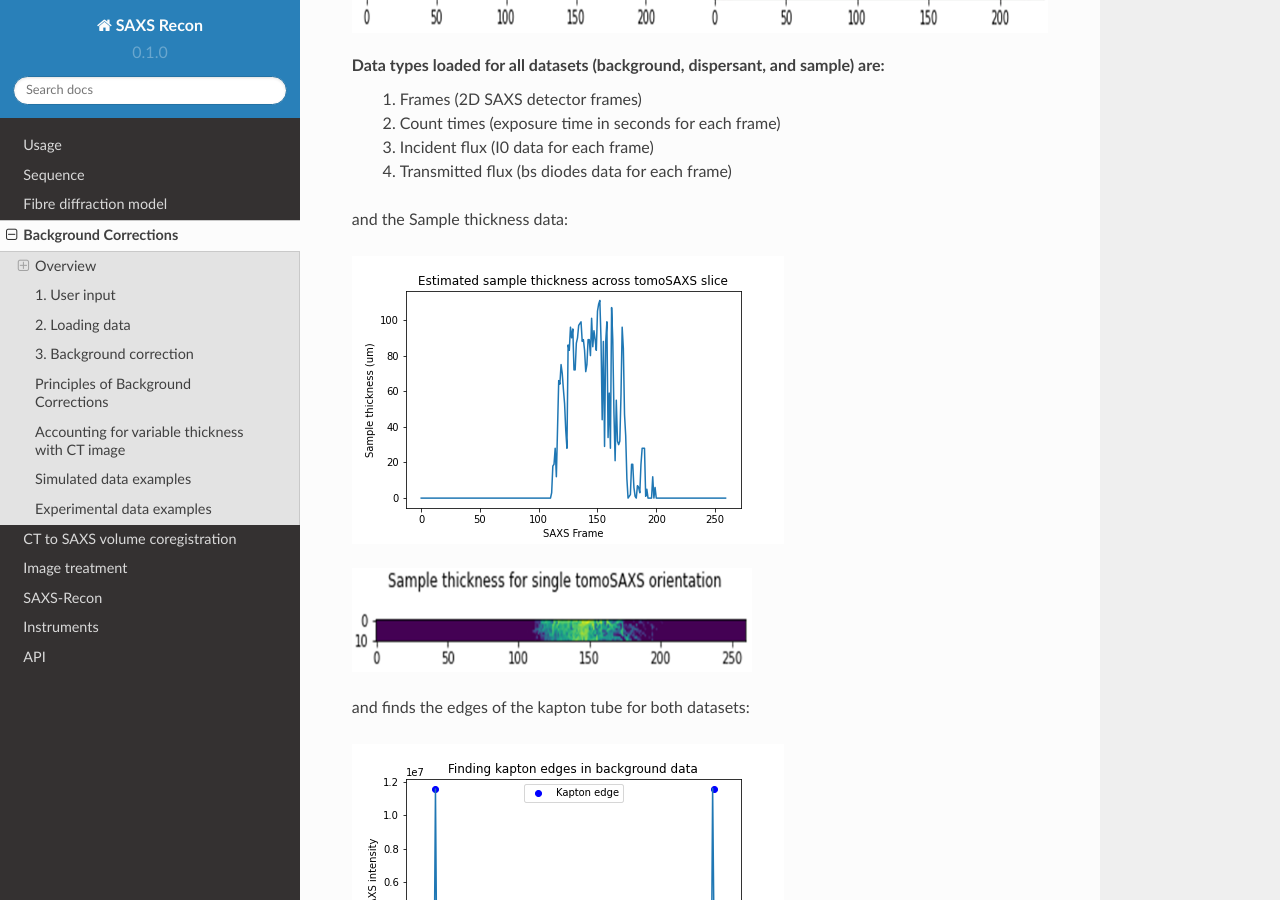
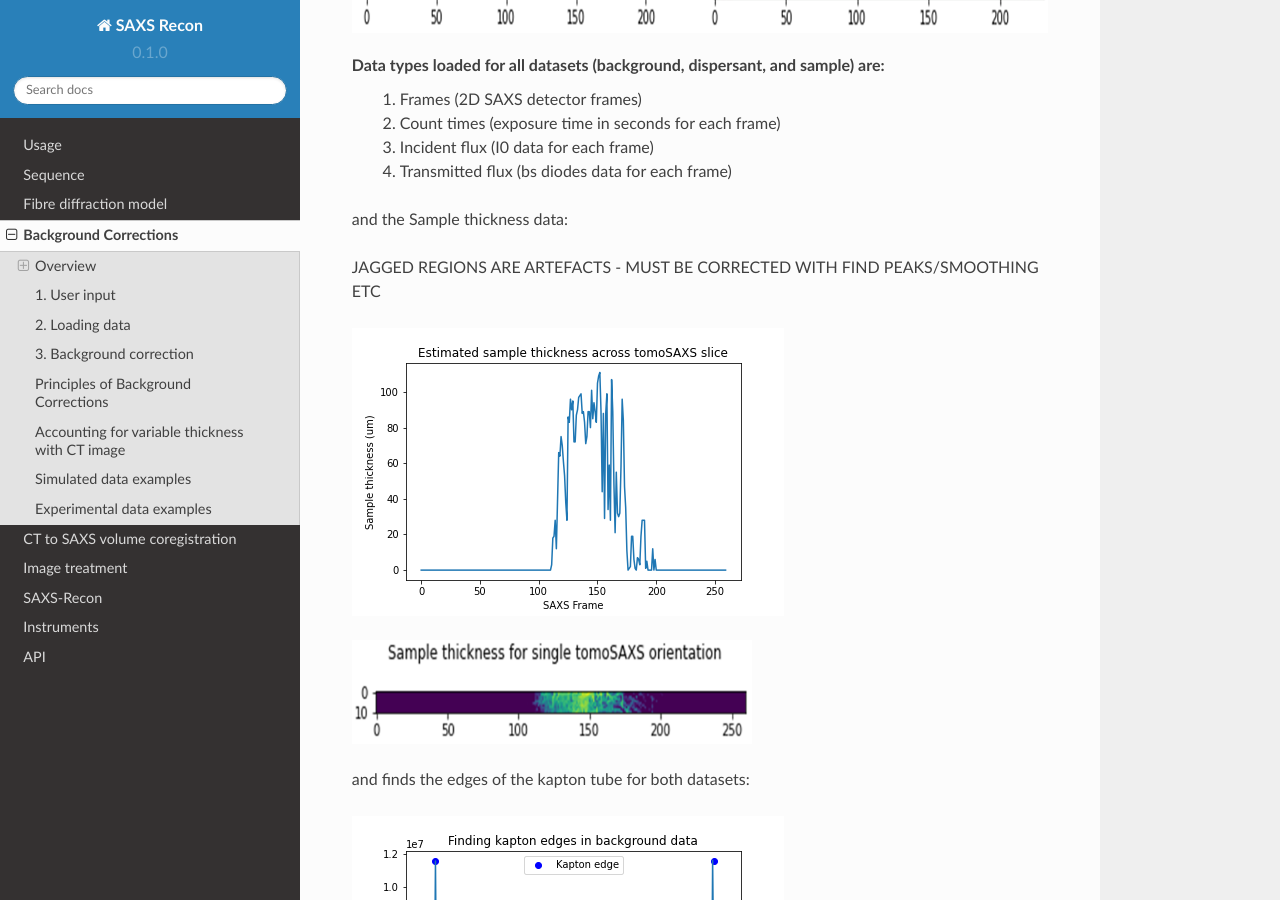
Before and after one commit to himadri111/saxs-docs-tutorial, a Sphinx documentation site: the page built from docs/source/bgrcorr.rst, in a window 1280 px wide and 900 px high, scrolled down 4279 px. Built offline with Sphinx 7.4.7 and the Read the Docs theme 2.0.0, drawn with Linux system fonts in a browser that asks for light colours.

Commit message:
Update bgrcorr.rst

```diff
--- a/docs/source/bgrcorr.rst
+++ b/docs/source/bgrcorr.rst
@@ -139,6 +139,8 @@ Data types loaded for all datasets (background, dispersant, and sample) are:
 
 and the Sample thickness data:
 
+JAGGED REGIONS ARE ARTEFACTS - MUST BE CORRECTED WITH FIND PEAKS/SMOOTHING ETC
+
 .. image:: sample_thickness_plot.png
 
 .. image:: sample_thickness_img_clip.png
```
